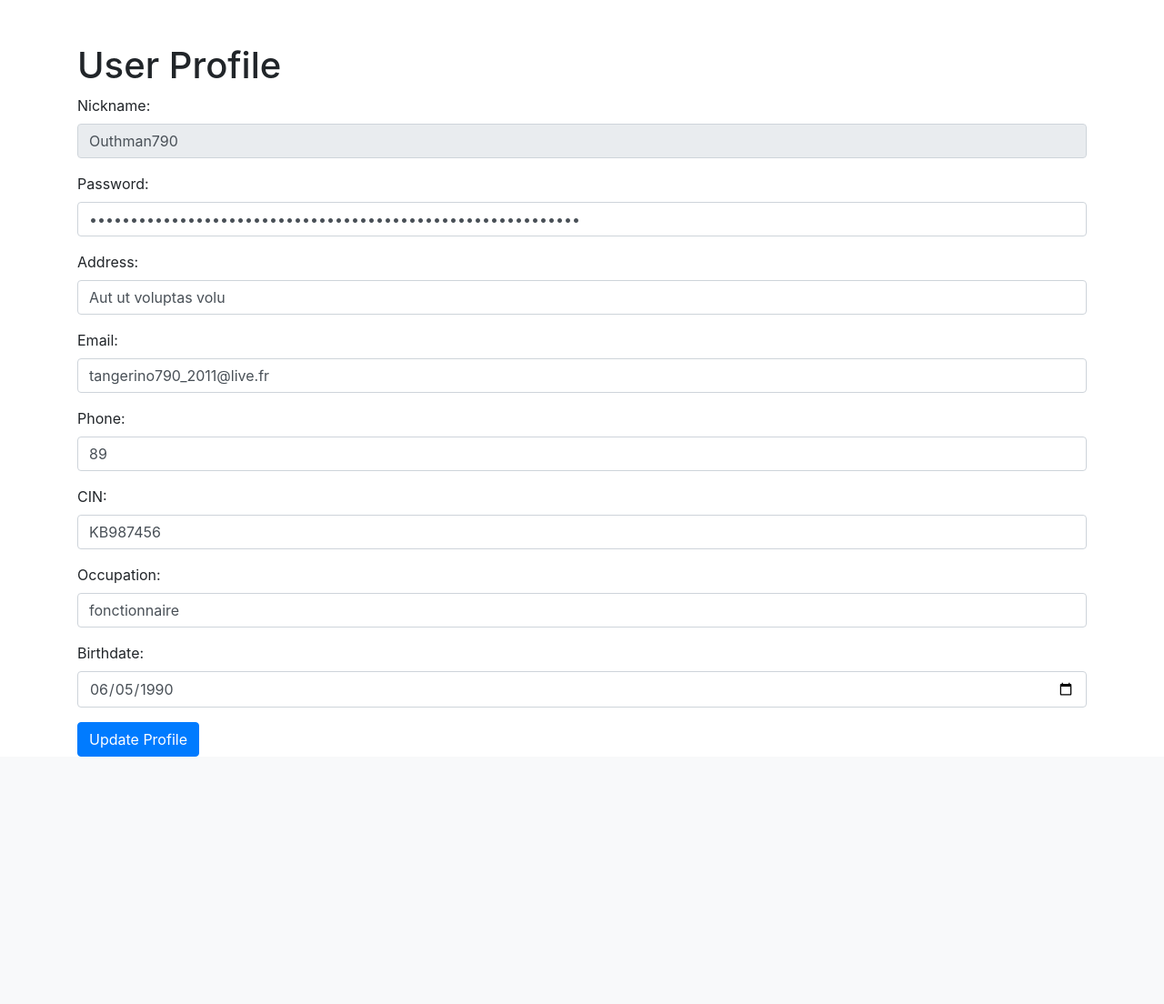
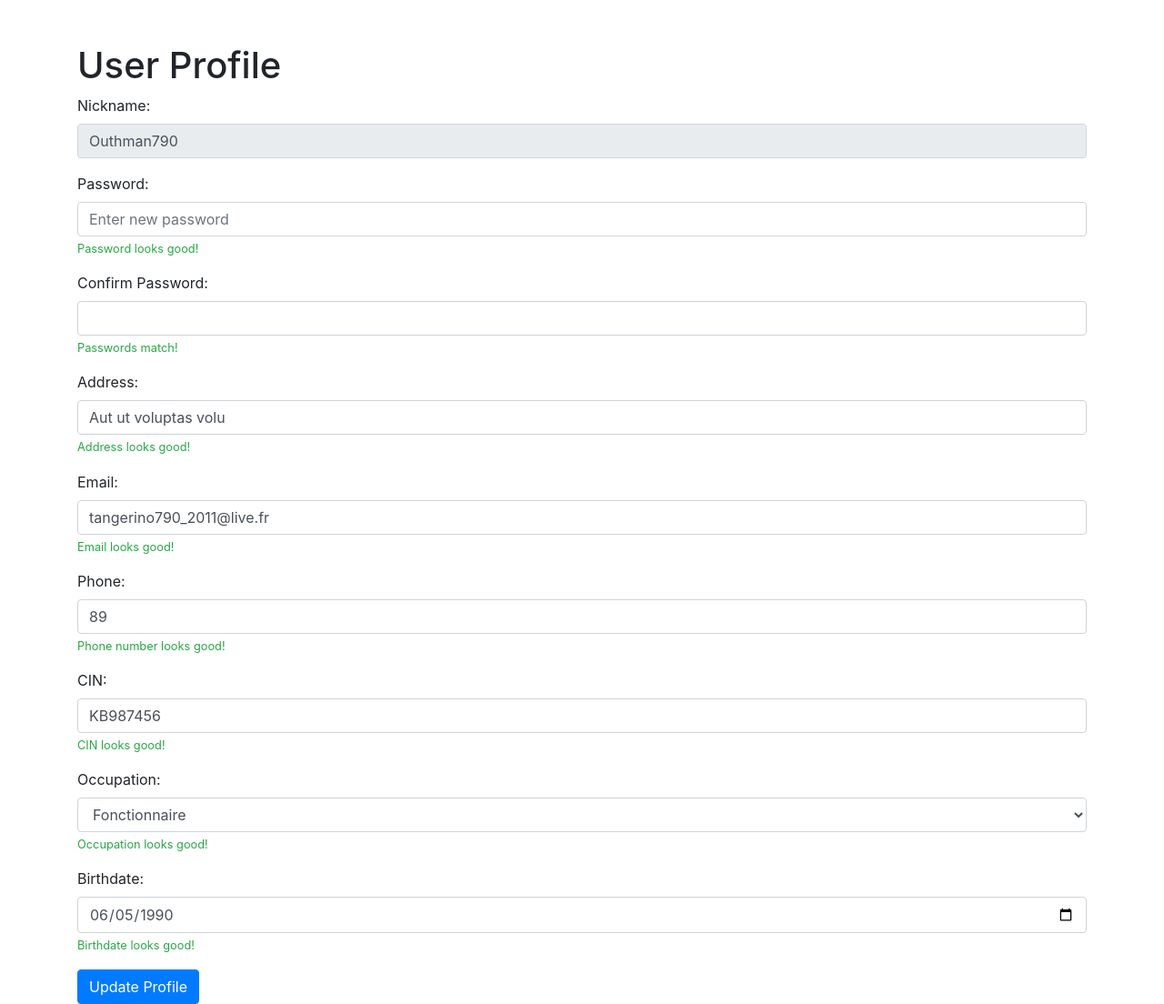
Before and after one commit to Outhman790/Library-managment-with-PHP-OOP, a PHP site: page /myProfile.php in a window 1280 px wide. Shown: the part 66-1170 px from the top of the page at 91% size. Before the commit the page ends 898 px from the top, so only its background shows below. Run offline with PHP 8.4, Linux system fonts and the light colour scheme; a user stored in the database is signed in; data comes from the database, SQL or seed files in the repository; some libraries are stand-ins or nearby versions.

Commit message:
feat(profile): add client-side validation and feedback for profile update form

```diff
--- a/myProfile.php
+++ b/myProfile.php
@@ -13,6 +13,33 @@ if (isset($_SESSION['Nickname'])) :
         <meta charset="UTF-8">
         <title>User Profile</title>
         <link rel="stylesheet" href="https://maxcdn.bootstrapcdn.com/bootstrap/4.0.0/css/bootstrap.min.css">
+        <style>
+            .form-control.is-invalid {
+                border-color: #dc3545;
+                box-shadow: 0 0 0 0.2rem rgba(220, 53, 69, 0.25);
+            }
+
+            .form-control.is-valid {
+                border-color: #28a745;
+                box-shadow: 0 0 0 0.2rem rgba(40, 167, 69, 0.25);
+            }
+
+            .invalid-feedback {
+                display: block;
+                width: 100%;
+                margin-top: 0.25rem;
+                font-size: 80%;
+                color: #dc3545;
+            }
+
+            .valid-feedback {
+                display: block;
+                width: 100%;
+                margin-top: 0.25rem;
+                font-size: 80%;
+                color: #28a745;
+            }
+        </style>
     </head>
 
     <body>
@@ -41,7 +68,7 @@ if (isset($_SESSION['Nickname'])) :
         <div class="container mt-5">
             <h1>User Profile</h1>
 
-            <form method="post" action="includes/update_profile.php">
+            <form method="post" action="includes/update_profile.php" id="updateProfileForm" novalidate>
                 <div class="form-group">
                     <label for="nickname">Nickname:</label>
                     <input type="text" class="form-control" id="nickname" name="nickname"
@@ -51,44 +78,69 @@ if (isset($_SESSION['Nickname'])) :
                 <div class="form-group">
                     <label for="password">Password:</label>
                     <input type="password" class="form-control" id="password" name="password"
-                        value="<?php echo $profile['Password'] ?>">
+                        placeholder="Enter new password" required>
+                    <div class="invalid-feedback" id="passwordError"></div>
+                    <div class="valid-feedback">Password looks good!</div>
+                </div>
+
+                <div class="form-group">
+                    <label for="confirmPassword">Confirm Password:</label>
+                    <input type="password" class="form-control" id="confirmPassword" name="confirmPassword" required>
+                    <div class="invalid-feedback" id="confirmPasswordError"></div>
+                    <div class="valid-feedback">Passwords match!</div>
                 </div>
 
                 <div class="form-group">
                     <label for="address">Address:</label>
                     <input type="text" class="form-control" id="address" name="address"
-                        value="<?php echo $profile['Address'] ?>">
+                        value="<?php echo $profile['Address'] ?>" required>
+                    <div class="invalid-feedback" id="addressError"></div>
+                    <div class="valid-feedback">Address looks good!</div>
                 </div>
 
                 <div class="form-group">
                     <label for="email">Email:</label>
                     <input type="email" class="form-control" id="email" name="email"
-                        value="<?php echo $profile['Email'] ?>">
+                        value="<?php echo $profile['Email'] ?>" required>
+                    <div class="invalid-feedback" id="emailError"></div>
+                    <div class="valid-feedback">Email looks good!</div>
                 </div>
 
                 <div class="form-group">
                     <label for="phone">Phone:</label>
-                    <input type="tel" class="form-control" id="phone" name="phone" number"
-                        value="<?php echo $profile['Phone'] ?>">
+                    <input type="tel" class="form-control" id="phone" name="phone"
+                        value="<?php echo $profile['Phone'] ?>" required>
+                    <div class="invalid-feedback" id="phoneError"></div>
+                    <div class="valid-feedback">Phone number looks good!</div>
                 </div>
 
                 <div class="form-group">
                     <label for="cin">CIN:</label>
-                    <input type="text" class="form-control" id="cin" name="cin" value="<?php echo $profile['CIN'] ?>">
+                    <input type="text" class="form-control" id="cin" name="cin" value="<?php echo $profile['CIN'] ?>" required>
+                    <div class="invalid-feedback" id="cinError"></div>
+                    <div class="valid-feedback">CIN looks good!</div>
                 </div>
 
                 <div class="form-group">
                     <label for="occupation">Occupation:</label>
-                    <input type="text" class="form-control" id="occupation" name="occupation" placeholder="Enter occupation"
-                        value="<?php echo $profile['Occupation'] ?>">
+                    <select class="form-control" id="occupation" name="occupation" required>
+                        <option value="">Select an occupation</option>
+                        <option value="etudiant(e)" <?php echo ($profile['Occupation'] == 'etudiant(e)') ? 'selected' : ''; ?>>Étudiant(e)</option>
+                        <option value="fonctionnaire" <?php echo ($profile['Occupation'] == 'fonctionnaire') ? 'selected' : ''; ?>>Fonctionnaire</option>
+                        <option value="femme de foyer" <?php echo ($profile['Occupation'] == 'femme de foyer') ? 'selected' : ''; ?>>Femme de foyer</option>
+                    </select>
+                    <div class="invalid-feedback" id="occupationError"></div>
+                    <div class="valid-feedback">Occupation looks good!</div>
                 </div>
 
                 <div class="form-group">
                     <label for="birthdate">Birthdate:</label>
                     <input type="date" class="form-control" id="birthdate" name="birthdate"
-                        value="<?php echo $profile['Birth_Date'] ?>">
+                        value="<?php echo $profile['Birth_Date'] ?>" required>
+                    <div class="invalid-feedback" id="birthdateError"></div>
+                    <div class="valid-feedback">Birthdate looks good!</div>
                 </div>
-                <button type="submit" class="btn btn-primary" name="update_profile">Update Profile</button>
+                <button type="submit" class="btn btn-primary" name="update_profile" id="submitBtn">Update Profile</button>
             </form>
 
         </div>
@@ -114,6 +166,7 @@ if (isset($_SESSION['Nickname'])) :
         <script src="https://cdnjs.cloudflare.com/ajax/libs/popper.js/1.12.9/umd/popper.min.js"></script>
         <script src="https://maxcdn.bootstrapcdn.com/bootstrap/4.0.0/js/bootstrap.min.js"></script>
         <script src="js/script.js"></script>
+        <script src="js/myprofile.js"></script>
     </body>
 
     </html>
```
